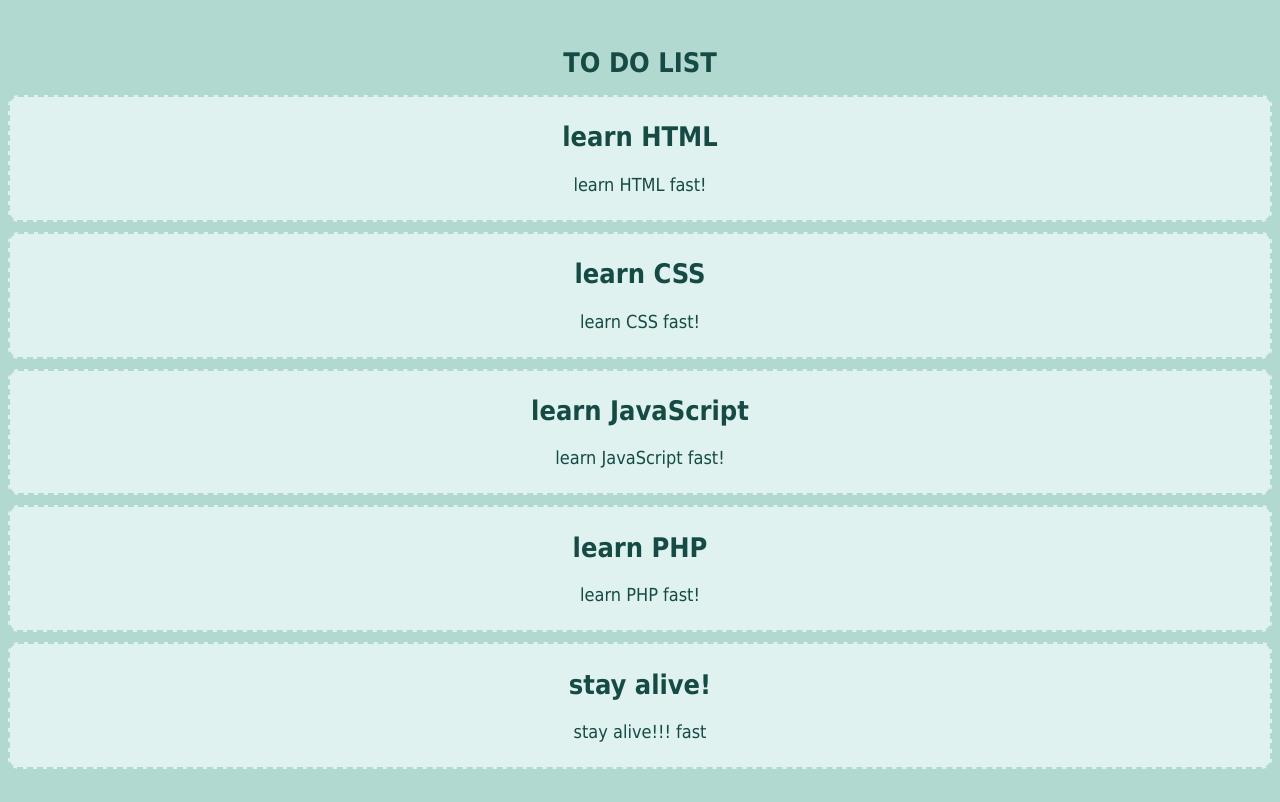
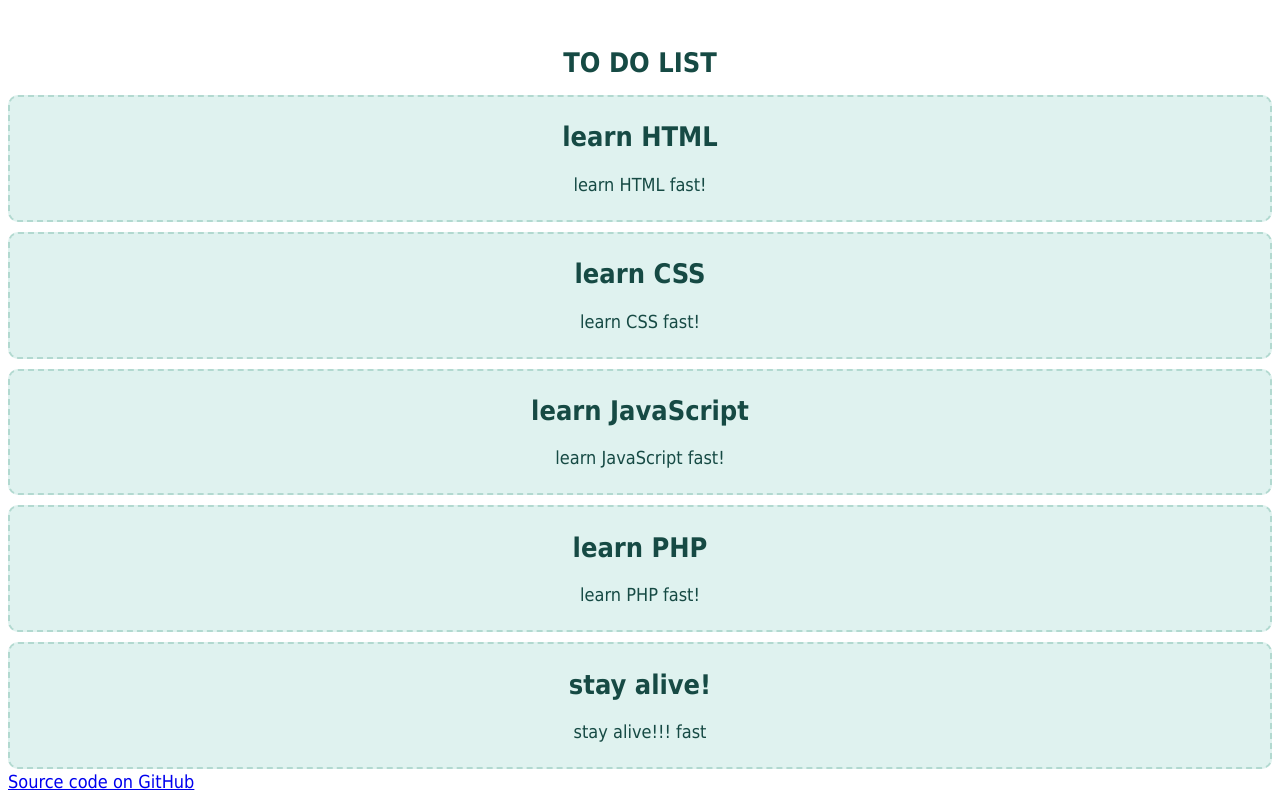
Before and after one commit to MarcoDaVinchi/Simple-TodoApp, an Angular app in the folder client/: page / in a window 1280 px wide. Built offline with nearby package versions, Linux system fonts and the light colour scheme.

Commit message:
ng update

```diff
--- a/client/package.json
+++ b/client/package.json
@@ -1,6 +1,6 @@
 {
   "name": "ang",
-  "version": "0.0.0",
+  "version": "0.1.0",
   "scripts": {
     "ng": "ng",
     "start": "ng serve",
--- a/client/src/app/app.component.html
+++ b/client/src/app/app.component.html
@@ -11,4 +11,5 @@
       <p>{{ task.taskText }}</p>
     </li>
   </ul>
+  <a href="https://github.com/MarcoDaVinchi/Simple-TodoApp">Source code on GitHub</a>
 </section>
--- a/client/src/styles.scss
+++ b/client/src/styles.scss
@@ -5,5 +5,5 @@
   line-height: 25px;
   color: #164a44;
 
-  background-color: #b2d9d0;
+  // background-color: #b2d9d0;
 }
```
Also changed, not shown: 2 other files (tests, documents, lock files or other folders).
